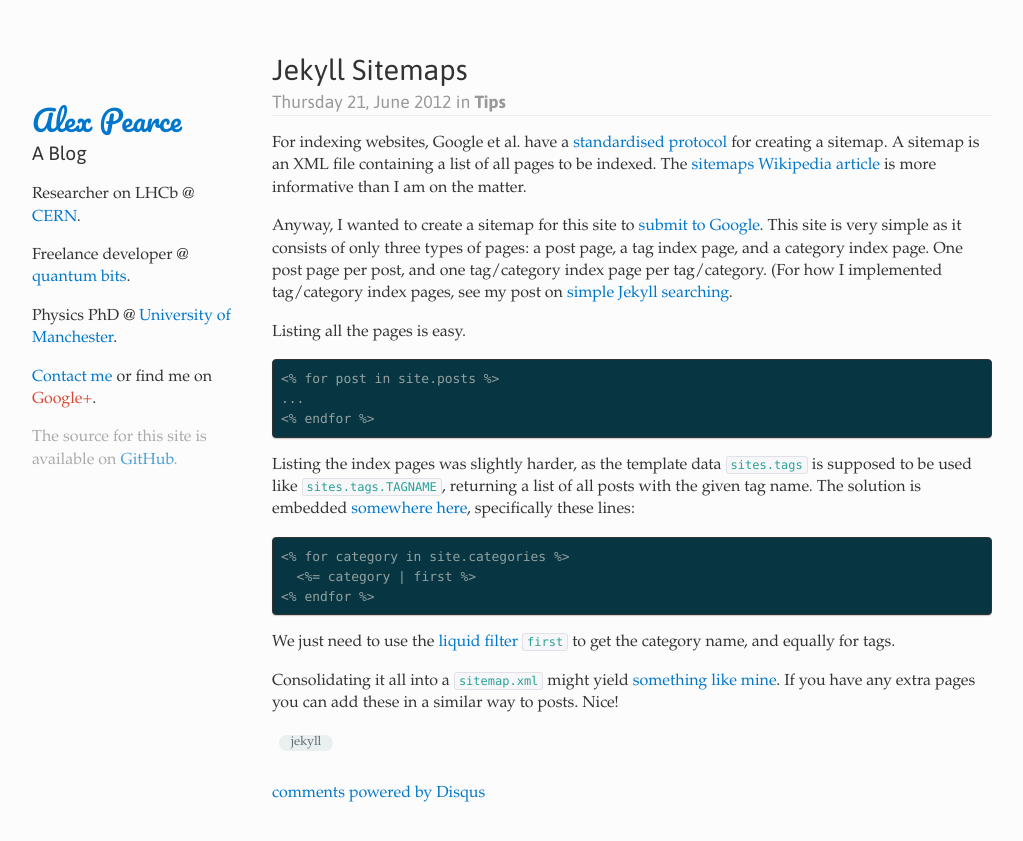
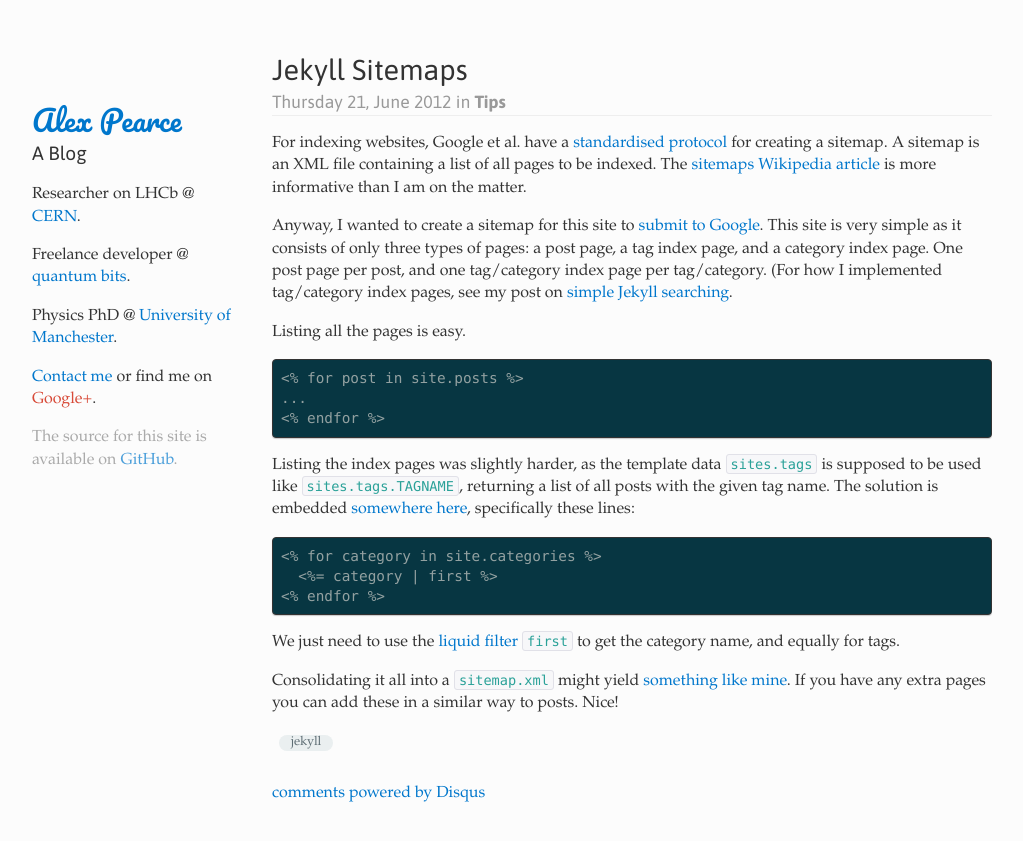
Before and after one commit to alexpearce/home, a Jekyll site: the page built from _posts/tips/2012-06-21-jekyll-sitemaps.md, in a window 1280 px wide. Shown: the top 841 px of the page, without its empty margins (68-1091 px from the left). Built offline with Jekyll 4.4.1, drawn with Linux system fonts in a browser that asks for light colours; Markdown is read by kramdown in place of the engine named in the settings; comment, search, counter and statistics services are not loaded.

Commit message:
Change the monospace font to Consolas by default.

```diff
--- a/assets/css/alexpearce.css
+++ b/assets/css/alexpearce.css
@@ -19,7 +19,6 @@ html, body {
 body {
   background-color: #fcfcfc;
   font-family: "Palatino Linotype", Palatino, Palladio, "Book Antiqua", Georgia, serif;
-
 }
 
 /* Typography */
@@ -75,13 +74,17 @@ a:hover {
   color: #a0d137;
 }
 
+pre, code {
+  font-family: Consolas, Courier, monospace;
+}
+
 pre code {
-  font-size: 0.9em;
+  font-size: 1em;
 }
 
 code {
   /* Smaller inline code */
-  font-size: 0.75em;
+  font-size: 0.85em;
 }
 
 blockquote {
```
